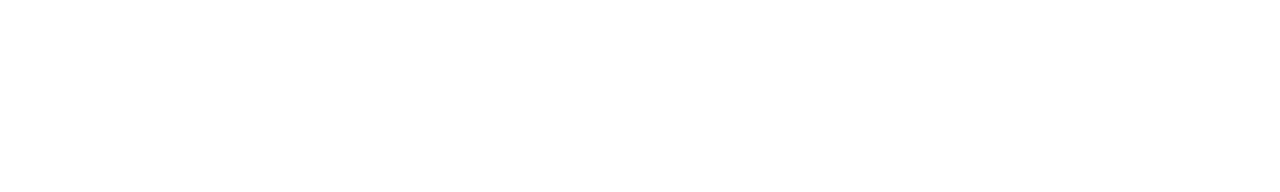
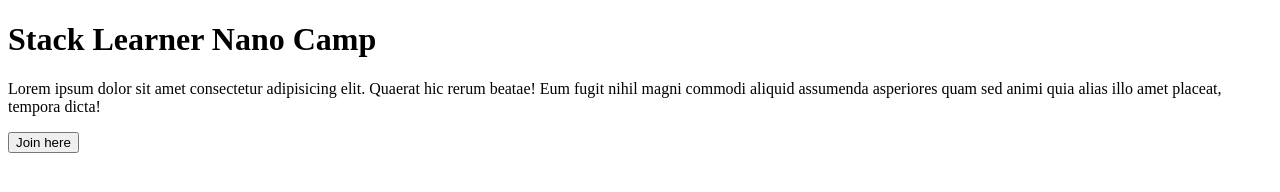
Before and after one commit to aasif247/git-practice, a plain HTML site: page index.html in a window 1280 px wide. Drawn offline with Linux system fonts and the light colour scheme.

Commit message:
index.html file updated

```diff
--- a/index.html
+++ b/index.html
@@ -6,6 +6,10 @@
     <title>Document</title>
 </head>
 <body>
+    <h1>Stack Learner Nano Camp</h1>
 
+    <p>Lorem ipsum dolor sit amet consectetur adipisicing elit. Quaerat hic rerum beatae! Eum fugit nihil magni commodi aliquid assumenda asperiores quam sed animi quia alias illo amet placeat, tempora dicta!</p>
 </body>
+
+<button> Join here </button>
 </html>
```
